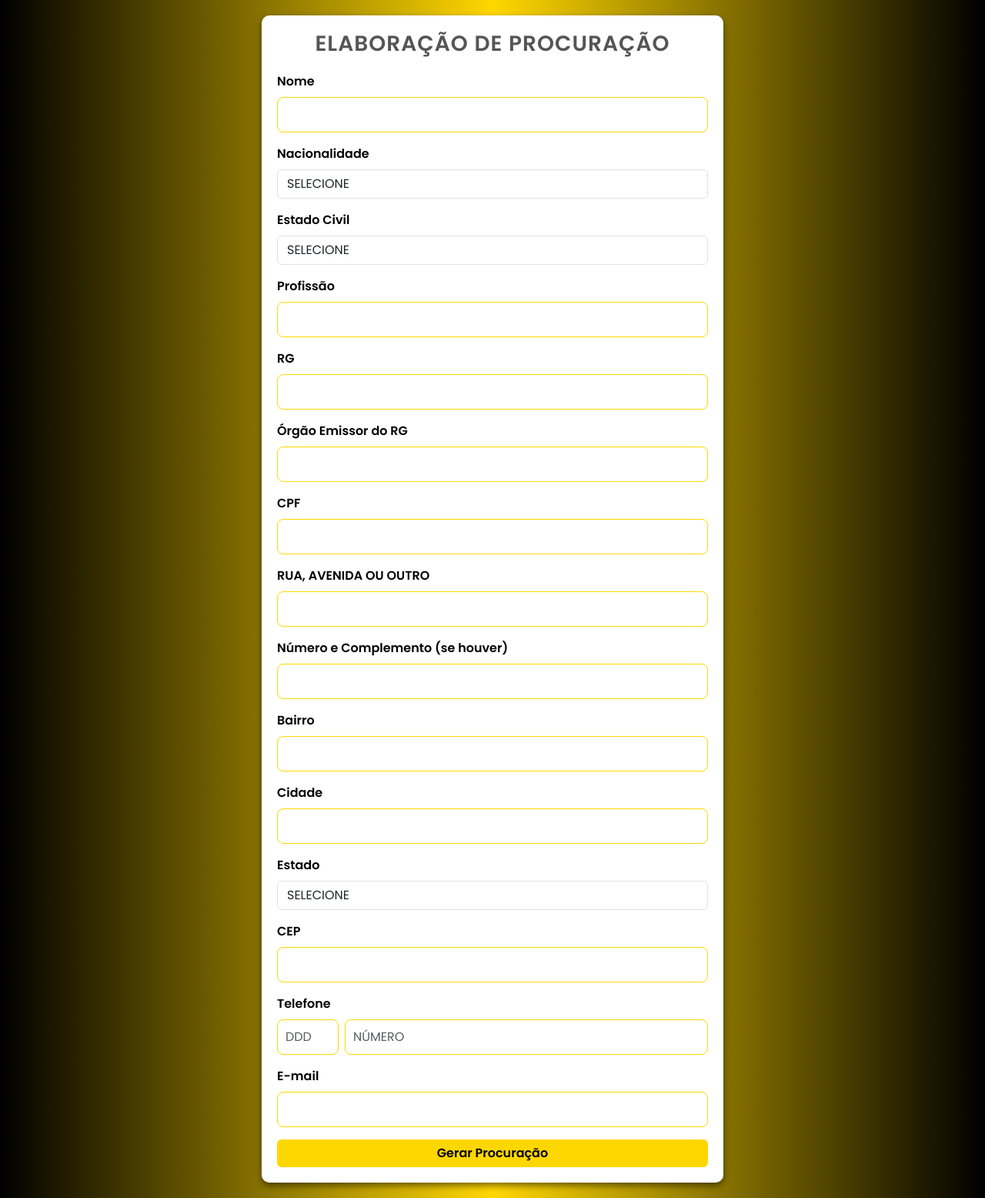
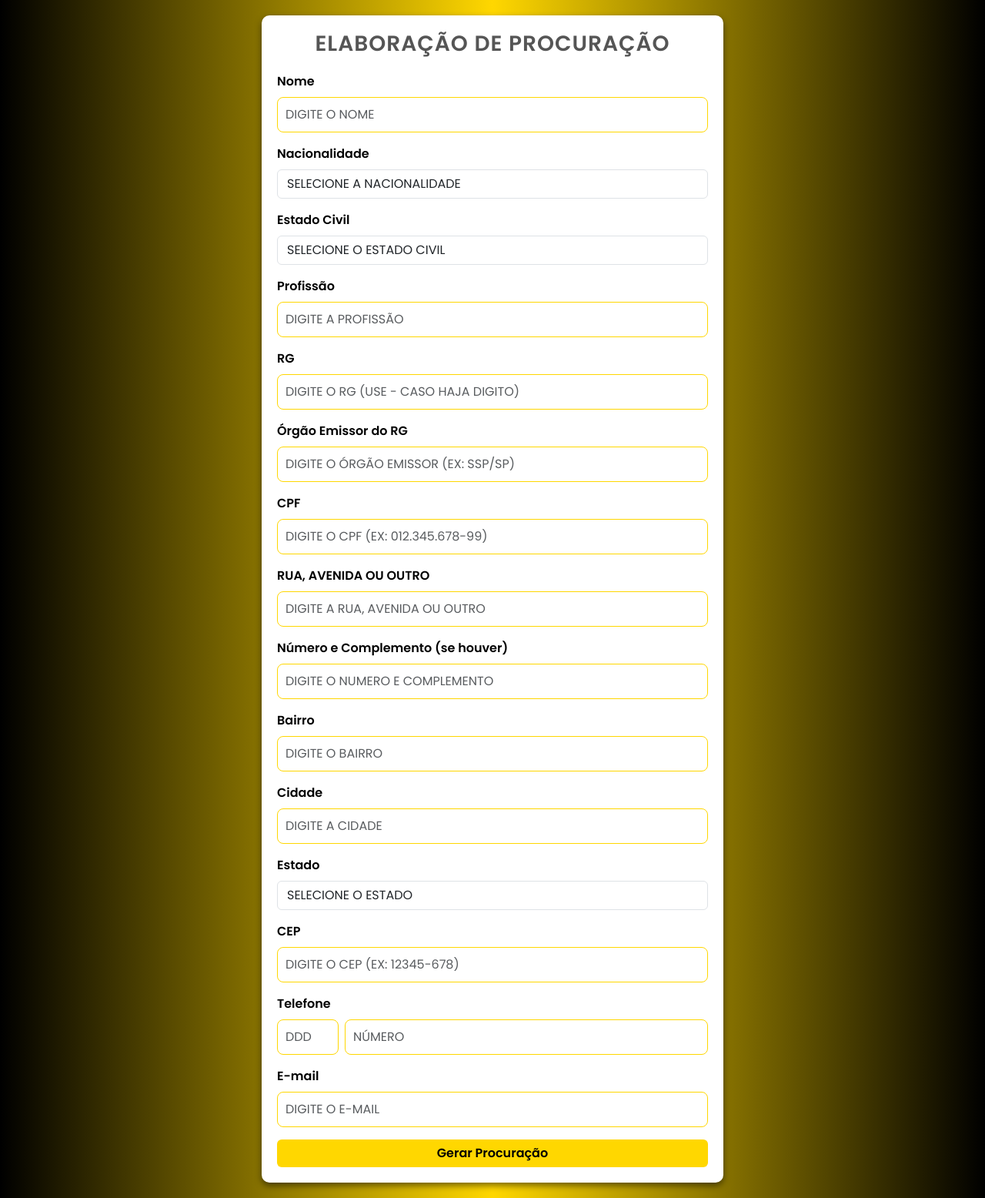
Before and after one commit to impactaiabusiness/AIDocGen, a Flask app: page / in a window 1280 px wide. Shown: the whole page at 77% size. Run offline with Flask 3, Linux system fonts and the light colour scheme.

Commit message:
Atualização no projeto

```diff
--- a/templates/index.html
+++ b/templates/index.html
@@ -70,13 +70,13 @@
 
             <div class="mb-3">
                 <label for="nome" class="form-label">Nome</label>
-                <input type="text" class="form-control uppercase-input" id="nome" name="nome" required>
+                <input type="text" class="form-control uppercase-input" id="nome" name="nome" placeholder="DIGITE O NOME" required>
             </div>
 
             <div class="mb-3">
                 <label for="nacionalidade" class="form-label">Nacionalidade</label>
                 <select class="form-control" id="nacionalidade" name="nacionalidade" required>
-                    <option value="SELECIONE">SELECIONE</option>
+                    <option value="SELECIONE">SELECIONE A NACIONALIDADE</option>
                     <option value="BRASILEIRO">BRASILEIRO</option>
                     <option value="BRASILEIRA">BRASILEIRA</option>
                     <option value="ESTRANGEIRO">ESTRANGEIRO</option>
@@ -87,7 +87,7 @@
             <div class="mb-3">
                 <label for="estado_civil" class="form-label">Estado Civil</label>
                 <select class="form-control" id="estado_civil" name="estado_civil" required>
-                    <option value="SELECIONE">SELECIONE</option>
+                    <option value="SELECIONE">SELECIONE O ESTADO CIVIL</option>
                     <option value="SOLTEIRO">SOLTEIRO</option>
                     <option value="SOLTEIRA">SOLTEIRA</option>
                     <option value="CASADO">CASADO</option>
@@ -102,48 +102,48 @@
 
             <div class="mb-3">
                 <label for="profissao" class="form-label">Profissão</label>
-                <input type="text" class="form-control uppercase-input" id="profissao" name="profissao" required>
+                <input type="text" class="form-control uppercase-input" id="profissao" name="profissao" placeholder="Digite a Profissão" required>
             </div>
 
             <div class="mb-3">
                 <label for="rg" class="form-label">RG</label>
-                <input type="text" class="form-control uppercase-input" id="rg" name="rg" required>
+                <input type="text" class="form-control uppercase-input" id="rg" name="rg" placeholder="Digite o RG (use - caso haja digito)" required>
             </div>
 
             <div class="mb-3">
                 <label for="orgao" class="form-label">Órgão Emissor do RG</label>
-                <input type="text" class="form-control uppercase-input" id="orgao" name="orgao" required>
+                <input type="text" class="form-control uppercase-input" id="orgao" name="orgao" placeholder="Digite o órgão emissor (ex: SSP/SP)" required>
             </div>
 
             <div class="mb-3">
                 <label for="cpf" class="form-label">CPF</label>
-                <input type="text" class="form-control uppercase-input" id="cpf" name="cpf" required>
+                <input type="text" class="form-control uppercase-input" id="cpf" name="cpf" placeholder="Digite o CPF (ex: 012.345.678-99)" required>
             </div>
 
             <div class="mb-3">
                 <label for="rua" class="form-label">RUA, AVENIDA OU OUTRO</label>
-                <input type="text" class="form-control uppercase-input" id="rua" name="rua" required>
+                <input type="text" class="form-control uppercase-input" id="rua" name="rua" placeholder="Digite a rua, avenida ou outro" required>
             </div>
 
             <div class="mb-3">
                 <label for="numero_e_complemento" class="form-label">Número e Complemento (se houver)</label>
-                <input type="text" class="form-control uppercase-input" id="numero_e_complemento" name="numero_e_complemento">
+                <input type="text" class="form-control uppercase-input" id="numero_e_complemento" name="numero_e_complemento" placeholder="Digite o Numero e complemento">
             </div>
 
             <div class="mb-3">
                 <label for="bairro" class="form-label">Bairro</label>
-                <input type="text" class="form-control uppercase-input" id="bairro" name="bairro" required>
+                <input type="text" class="form-control uppercase-input" id="bairro" name="bairro" placeholder="Digite o bairro" required>
             </div>
 
             <div class="mb-3">
                 <label for="cidade" class="form-label">Cidade</label>
-                <input type="text" class="form-control uppercase-input" id="cidade" name="cidade" required>
+                <input type="text" class="form-control uppercase-input" id="cidade" name="cidade" placeholder="Digite a Cidade" required>
             </div>
 
             <div class="mb-3">
                 <label for="estado" class="form-label">Estado</label>
                 <select class="form-control" id="estado" name="estado" required>
-                    <option value="SELECIONE">SELECIONE</option>
+                    <option value="SELECIONE">SELECIONE O ESTADO</option>
                     <option value="AC">AC</option>
                     <option value="AL">AL</option>
                     <option value="AP">AP</option>
@@ -176,7 +176,7 @@
 
             <div class="mb-3">
                 <label for="cep" class="form-label">CEP</label>
-                <input type="text" class="form-control uppercase-input" id="cep" name="cep" required>
+                <input type="text" class="form-control uppercase-input" id="cep" name="cep" placeholder="Digite o Cep (ex: 12345-678)" required>
             </div>
 
             <div class="mb-3">
@@ -189,7 +189,7 @@
 
             <div class="mb-3">
                 <label for="email" class="form-label">E-mail</label>
-                <input type="email" class="form-control uppercase-input" id="email" name="email" required>
+                <input type="email" class="form-control uppercase-input" id="email" name="email" placeholder="DIGITE O E-mail" required>
             </div>
 
             <button type="submit" class="btn btn-primary w-100">Gerar Procuração</button>
```
